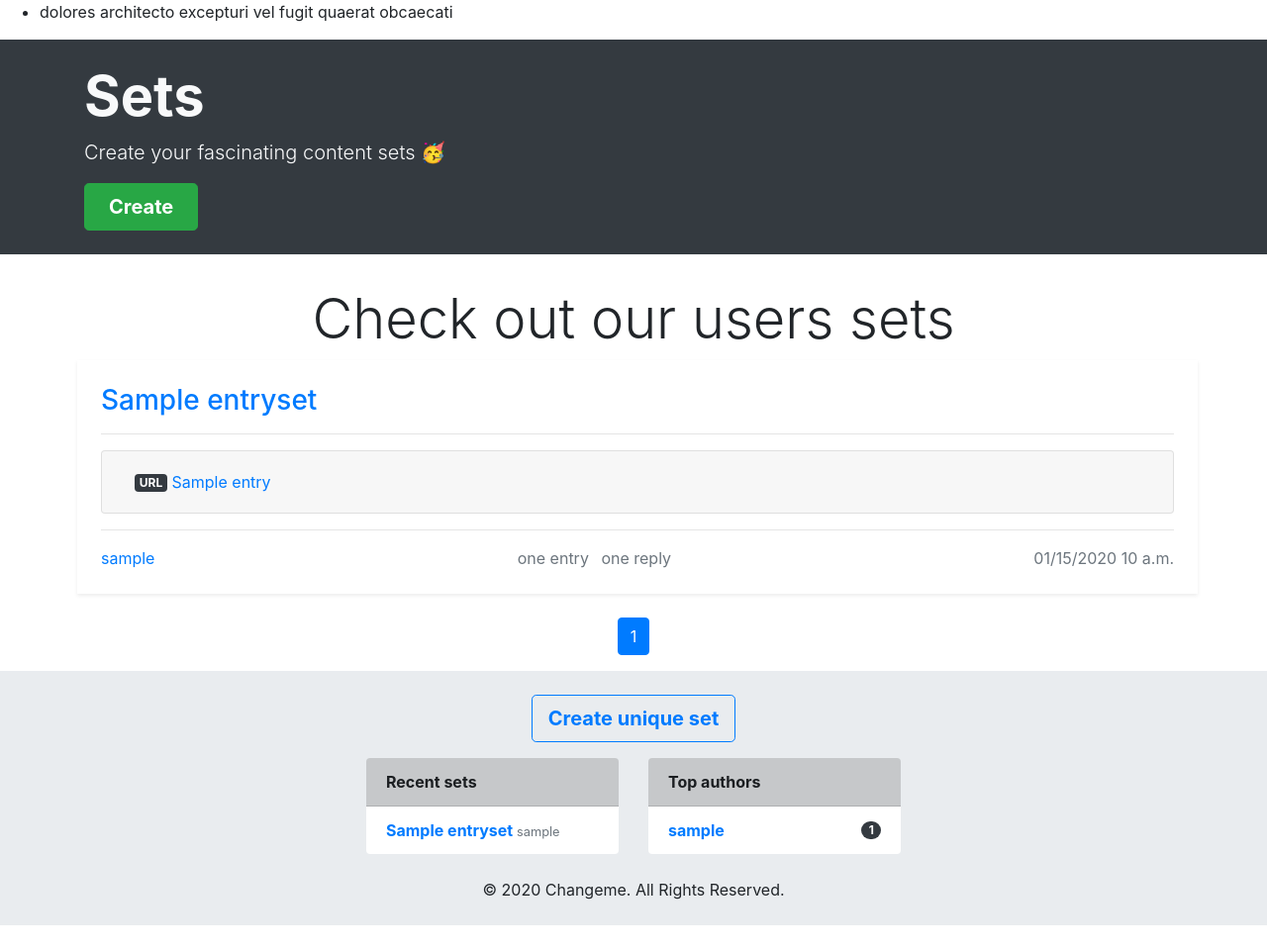
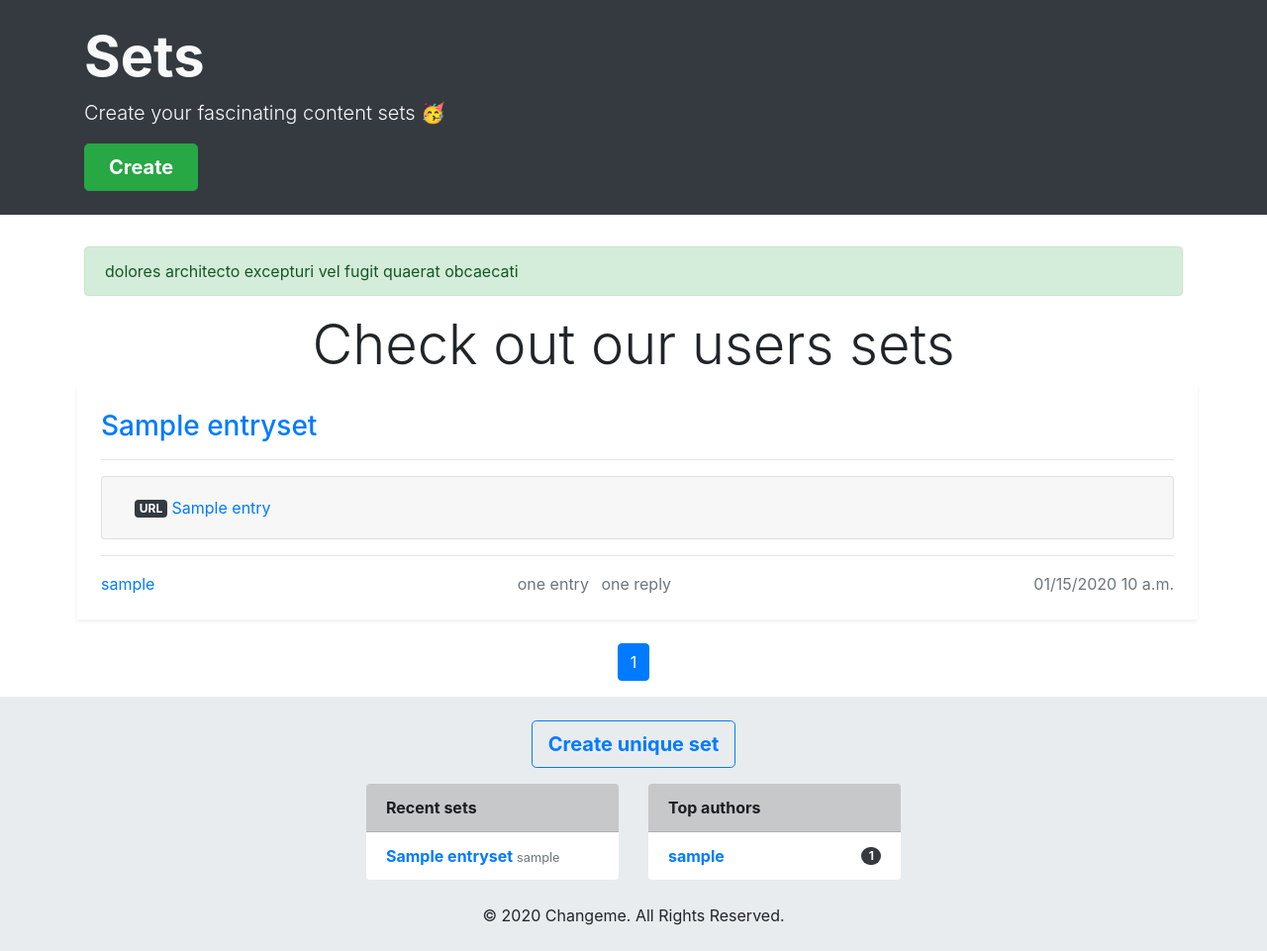
Before and after one commit to spell7788/linkysets, a Django app: page / in a window 1280 px wide. Shown: the part 72-1033 px from the top of the page at 99% size. Before the commit the page ends 1007 px from the top, so only its background shows below. Run offline with Django 3.2, Linux system fonts and the light colour scheme; tables that the repository leaves empty hold one stand-in row (values such as "Sample post"); parts of the project's set-up code (start-up, migrations or seed data) failed here and were passed over; some libraries are stand-ins or nearby versions.

Commit message:
:lipstick: Alert styles & positioning

```diff
--- a/polemicflow/templates/base.html
+++ b/polemicflow/templates/base.html
@@ -15,15 +15,24 @@
 <body>
   {% include "header.html" %}
 
+  <main>
     {% block content %}
       {% if messages %}
-      <ul>
+        <div class="container">
+          <ul class="list-unstyled my-3">
             {% for message in messages %}
-        <li>{{ message }}</li>
+              <li
+                class="alert {% if message.tags %}{{ message.tags }}{% endif %}"
+                role="alert"
+              >
+                {{ message }}
+              </li>
             {% endfor %}
           </ul>
+        </div>
       {% endif %}
     {% endblock content %}
+  </main>
 
   {% include "footer.html" %}
 
--- a/polemicflow/templates/entries/entryset_detail.html
+++ b/polemicflow/templates/entries/entryset_detail.html
@@ -2,8 +2,6 @@
 {% load i18n humanize %}
 
 {% block content %}
-  {{ block.super }}
-
   <div class="jumbotron jumbotron-fluid mb-0 bg-dark text-light">
     <div class="container">
       <h1 class="display-3 pb-1 font-weight-bold text-center border-bottom">
@@ -44,6 +42,8 @@
       </div>
     </div>
   </div>
+
+  {{ block.super }}
 
   <div class="row row-cols-1">
     {% for entry in entryset.entries.all %}
--- a/polemicflow/templates/entries/home.html
+++ b/polemicflow/templates/entries/home.html
@@ -2,8 +2,6 @@
 {% load i18n humanize common_tags %}
 
 {% block content %}
-  {{ block.super }}
-
   <div class="jumbotron jumbotron-fluid py-4 bg-dark text-light">
     <div class="container">
       <h4 class="display-4 font-weight-bold">
@@ -22,6 +20,8 @@
       </a>
     </div>
   </div>
+
+  {{ block.super }}
 
   <div class="container">
     <div class="row row-cols-1">
--- a/polemicflow/templates/hero.html
+++ b/polemicflow/templates/hero.html
@@ -4,6 +4,8 @@
   <div class="container-fluid my-4">
     <div class="row rows-col-1 justify-content-center">
       <div class="col-md-8 col-xl-6">
+        {{ block.super }}
+
         {% block hero_content %}
           {% if hero_title %}
             <h1 class="display-4 mb-3 text-center">
--- a/polemicflow/templates/registration/login.html
+++ b/polemicflow/templates/registration/login.html
@@ -2,8 +2,6 @@
 {% load i18n %}
 
 {% block hero_content %}
-  {{ block.super }}
-
   <form action="{% url 'login' %}" method="post" novalidate>
     {% csrf_token %}
     {% include "users/includes/login_form.html" with form=form %}
--- a/polemicflow/templates/registration/register.html
+++ b/polemicflow/templates/registration/register.html
@@ -2,8 +2,6 @@
 {% load i18n %}
 
 {% block hero_content %}
-  {{ block.super }}
-
   <form action="{% url 'register' %}" method="post" novalidate>
     {% csrf_token %}
 
```
Lines whose indentation alone changed are shown as unchanged.
